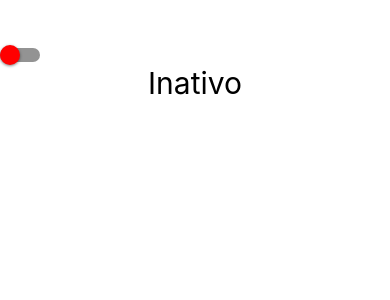
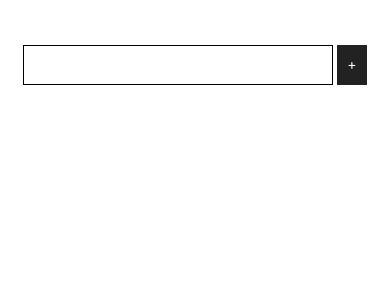
Before and after one commit to triangulodepascal/ReactNative_Matheus_Fraga, a React Native app in the folder meuApp/: screen / in a window 390 px wide. Shown: the top 300 px of the page. Built offline with nearby package versions, Linux system fonts and the light colour scheme.

Commit message:
NEW.: Mocking up for async storage

```diff
--- a/meuApp/App.js
+++ b/meuApp/App.js
@@ -1,27 +1,49 @@
 import React, { Component } from "react";
-import { View, Text, StyleSheet, Switch } from "react-native";
+import {
+  View,
+  Text,
+  StyleSheet,
+  TextInput,
+  TouchableOpacity,
+  Keyboard,
+} from "react-native";
+
+import AsyncStorage from "@react-native-community/async-storage";
 
 class App extends Component {
   constructor(props) {
     super(props);
     this.state = {
-      status: false,
+      input: "",
+      nome: "",
     };
+    this.gravaNome = this.gravaNome.bind(this);
+  }
+
+  gravaNome() {
+    this.setState({
+      nome: this.state.input,
+    });
+    alert("Salvo com sucesso!");
+    Keyboard.dismiss();
   }
   render() {
     return (
       <View style={styles.container}>
-        <Switch
-          value={this.state.status}
-          onValueChange={(valorSwitch) =>
-            this.setState({ status: valorSwitch })
-          }
-          thumbColor="#FF0000"
-        ></Switch>
+        <View style={styles.viewInput}>
+          <TextInput
+            style={styles.input}
+            value={this.state.input}
+            onChangeText={(text) => this.setState({ input: text })}
+            underlineColorAndroid="transparent"
+          ></TextInput>
 
-        <Text style={{ textAlign: "center", fontSize: 30 }}>
-          {this.state.status ? "Ativo" : "Inativo"}
-        </Text>
+          <TouchableOpacity onPress={this.gravaNome}>
+            <Text style={styles.botao}>+</Text>
+          </TouchableOpacity>
+        </View>
+
+        <Text style={styles.nome}>{this.state.nome}</Text>
       </View>
     );
   }
@@ -31,6 +53,30 @@ const styles = StyleSheet.create({
   container: {
     flex: 1,
     marginTop: 45,
+    alignItems: "center",
+  },
+  viewInput: {
+    flexDirection: "row",
+    alignItems: "center",
+  },
+  input: {
+    width: 310,
+    height: 40,
+    borderColor: "#000",
+    borderWidth: 1,
+    padding: 10,
+  },
+  botao: {
+    backgroundColor: "#222",
+    color: "#FFF",
+    height: 40,
+    padding: 10,
+    marginLeft: 4,
+  },
+  nome: {
+    marginTop: 15,
+    fontSize: 30,
+    textAlign: "center",
   },
 });
 
--- a/meuApp/package.json
+++ b/meuApp/package.json
@@ -8,6 +8,7 @@
     "eject": "expo eject"
   },
   "dependencies": {
+    "@react-native-community/async-storage": "^1.12.1",
     "@react-native-community/picker": "^1.8.1",
     "@react-native-community/slider": "^3.0.3",
     "expo": "~40.0.0",
```
Also changed, not shown: 1 other file (tests, documents, lock files or other folders).
